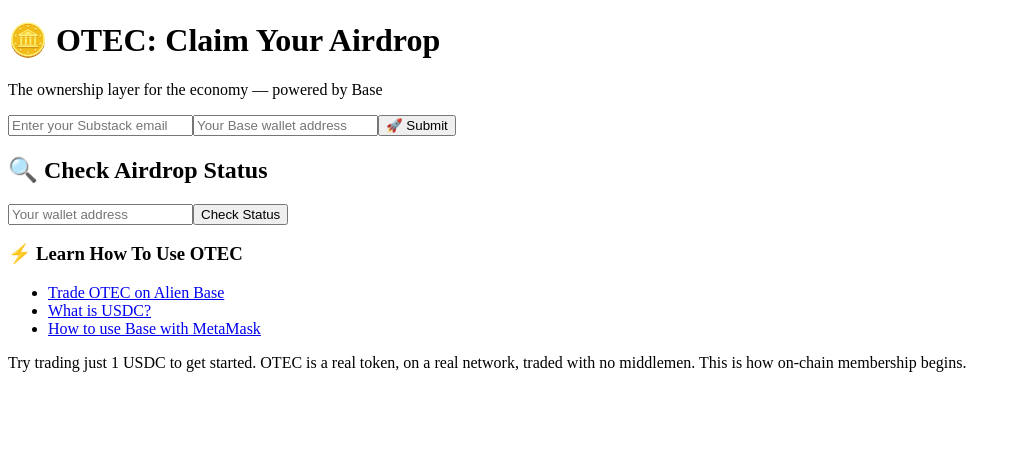
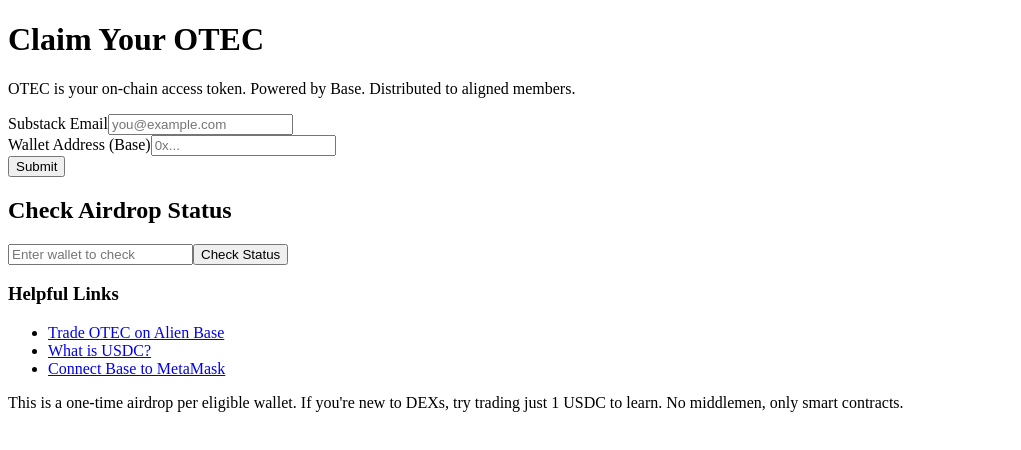
Before and after one commit to tokentrustadv/otec-airdrop, a Next.js app: page / in a window 1280 px wide. Shown: the top 450 px of the page, without its empty margins (0-1021 px from the left). Built offline with nearby package versions, Linux system fonts and the light colour scheme.

Commit message:
Update index.js

```diff
--- a/pages/index.js
+++ b/pages/index.js
@@ -1,4 +1,4 @@
-// pages/index.js (Base-style UI)
+// pages/index.js (Base.org-style inspired UI)
 import { useState } from 'react';
 
 export default function Home() {
@@ -33,49 +33,59 @@
   };
 
   return (
-    <main className="min-h-screen bg-white flex flex-col items-center justify-center px-6 py-16 text-center font-sans text-gray-800">
+    <main className="min-h-screen bg-[#FAFAFA] flex flex-col items-center justify-center px-4 py-20 text-center font-sans text-[#111111]">
       <div className="w-full max-w-2xl">
-        <h1 className="text-4xl font-extrabold mb-2 tracking-tight">🪙 OTEC: Claim Your Airdrop</h1>
-        <p className="text-lg mb-10 text-gray-500">The ownership layer for the economy — powered by Base</p>
+        <h1 className="text-5xl font-bold tracking-tight leading-tight mb-6">Claim Your OTEC</h1>
+        <p className="text-xl text-[#4A4A4A] mb-12">
+          OTEC is your on-chain access token. Powered by Base. Distributed to aligned members.
+        </p>
 
-        <form onSubmit={handleSubmit} className="space-y-4">
+        <form onSubmit={handleSubmit} className="space-y-5">
+          <div className="flex flex-col">
+            <label className="text-left mb-1 text-sm font-medium">Substack Email</label>
             <input
               type="email"
-            placeholder="Enter your Substack email"
-            className="w-full px-5 py-3 rounded-lg border border-gray-300 focus:outline-none focus:ring-2 focus:ring-blue-400"
+              placeholder="you@example.com"
+              className="w-full px-4 py-3 rounded-md border border-[#DDDDDD] bg-white focus:outline-none focus:ring-2 focus:ring-black"
               value={email}
               onChange={(e) => setEmail(e.target.value)}
               required
             />
+          </div>
+          <div className="flex flex-col">
+            <label className="text-left mb-1 text-sm font-medium">Wallet Address (Base)</label>
             <input
               type="text"
-            placeholder="Your Base wallet address"
-            className="w-full px-5 py-3 rounded-lg border border-gray-300 focus:outline-none focus:ring-2 focus:ring-blue-400"
+              placeholder="0x..."
+              className="w-full px-4 py-3 rounded-md border border-[#DDDDDD] bg-white focus:outline-none focus:ring-2 focus:ring-black"
               value={wallet}
               onChange={(e) => setWallet(e.target.value)}
               required
             />
-          <button type="submit" className="w-full bg-black text-white py-3 rounded-lg font-semibold text-lg hover:bg-gray-900">
-            🚀 Submit
+          </div>
+          <button type="submit" className="w-full bg-black text-white py-3 rounded-md font-semibold text-lg hover:opacity-90">
+            Submit
           </button>
         </form>
 
-        {status && <p className="mt-4 text-base font-medium text-blue-600">{status}</p>}
+        {status && <p className="mt-4 text-base font-medium text-[#0070F3]">{status}</p>}
 
-        <div className="mt-12 border-t pt-8">
-          <h2 className="text-xl font-semibold mb-4">🔍 Check Airdrop Status</h2>
+        <div className="mt-20 pt-10 border-t border-[#E5E5E5]">
+          <h2 className="text-2xl font-semibold mb-6">Check Airdrop Status</h2>
+          <div className="flex flex-col space-y-3">
             <input
               type="text"
-            placeholder="Your wallet address"
-            className="w-full px-4 py-2 mb-3 rounded-lg border border-gray-300 focus:outline-none focus:ring-2 focus:ring-blue-400"
+              placeholder="Enter wallet to check"
+              className="w-full px-4 py-3 rounded-md border border-[#DDDDDD] bg-white focus:outline-none focus:ring-2 focus:ring-black"
               value={wallet}
               onChange={(e) => setWallet(e.target.value)}
             />
-          <button onClick={checkVerify} disabled={checking} className="w-full bg-gray-100 hover:bg-gray-200 py-2 rounded-lg">
+            <button onClick={checkVerify} disabled={checking} className="w-full bg-[#EAEAEA] hover:bg-[#D4D4D4] text-black py-2 rounded-md">
               {checking ? 'Checking...' : 'Check Status'}
             </button>
+          </div>
           {verifyResult && (
-            <div className="mt-3 text-sm text-left text-gray-600 bg-gray-50 p-4 rounded-lg">
+            <div className="mt-4 text-left bg-white p-4 rounded-md border border-[#E5E5E5] text-sm">
               <p><strong>Wallet:</strong> {verifyResult.wallet}</p>
               <p><strong>Status:</strong> {verifyResult.status}</p>
               {verifyResult.amount && <p><strong>Amount:</strong> {verifyResult.amount}</p>}
@@ -84,14 +94,16 @@
           )}
         </div>
 
-        <div className="mt-16">
-          <h3 className="text-lg font-semibold mb-2">⚡ Learn How To Use OTEC</h3>
-          <ul className="space-y-2 text-sm text-blue-600">
-            <li><a href="https://app.alienbase.xyz/info/v3/tokens/0xd2465ab071623d04633df0e8a44fbeed1e83ee92?poolAddress=0xca3cc0e956cbfedba9950d0afd68d40db0045572" target="_blank" className="underline">Trade OTEC on Alien Base</a></li>
-            <li><a href="https://www.circle.com/usdc" target="_blank" className="underline">What is USDC?</a></li>
-            <li><a href="https://docs.base.org/base-chain/quickstart/connecting-to-base" target="_blank" className="underline">How to use Base with MetaMask</a></li>
+        <div className="mt-20 pt-10 border-t border-[#E5E5E5]">
+          <h3 className="text-xl font-semibold mb-4">Helpful Links</h3>
+          <ul className="text-left space-y-2 text-blue-600 text-sm">
+            <li><a href="https://app.alienbase.xyz/info/v3/tokens/0xd2465ab071623d04633df0e8a44fbeed1e83ee92?poolAddress=0xca3cc0e956cbfedba9950d0afd68d40db0045572" target="_blank" className="hover:underline">Trade OTEC on Alien Base</a></li>
+            <li><a href="https://www.circle.com/usdc" target="_blank" className="hover:underline">What is USDC?</a></li>
+            <li><a href="https://docs.base.org/base-chain/quickstart/connecting-to-base" target="_blank" className="hover:underline">Connect Base to MetaMask</a></li>
           </ul>
-          <p className="mt-4 text-xs text-gray-400">Try trading just 1 USDC to get started. OTEC is a real token, on a real network, traded with no middlemen. This is how on-chain membership begins.</p>
+          <p className="mt-4 text-xs text-[#888888]">
+            This is a one-time airdrop per eligible wallet. If you're new to DEXs, try trading just 1 USDC to learn. No middlemen, only smart contracts.
+          </p>
         </div>
       </div>
     </main>
```
Lines whose indentation alone changed are shown as unchanged.
